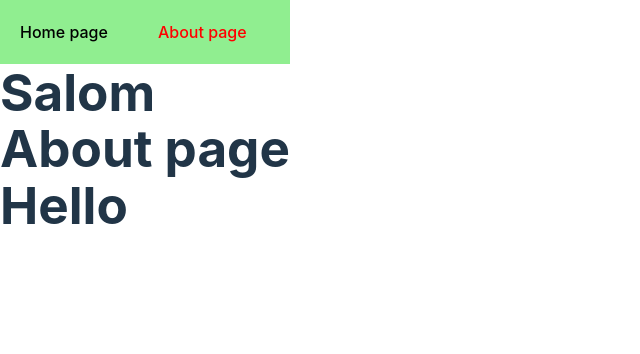
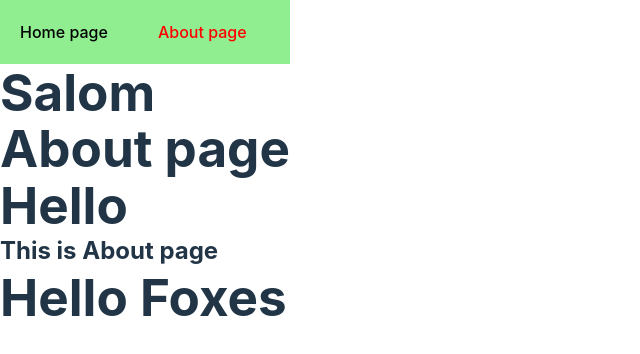
Before and after one commit to zokirjonmurotov/beta2, a React (Vite) app: page /about in a window 1280 px wide. Shown: the top 354 px of the page, without its empty margins (0-640 px from the left). Built offline with nearby package versions, Linux system fonts and the light colour scheme.

Commit message:
I added texts for about and app.js

```diff
--- a/src/App.jsx
+++ b/src/App.jsx
@@ -17,6 +17,7 @@ function App() {
         <Route path='/about' element={<About/>}/>
         <Route path='*' element={<NotFound/>}/>
       </Routes>
+      <h1>Hello Foxes</h1>
     </div>
   )
 }
--- a/src/pages/about/About.jsx
+++ b/src/pages/about/About.jsx
@@ -5,6 +5,8 @@ const About = () => {
         <div>
             <h1>About page</h1>
             <h1>Hello</h1>
+
+        <h2>This is About page</h2>
         </div>
     );
 }
```
